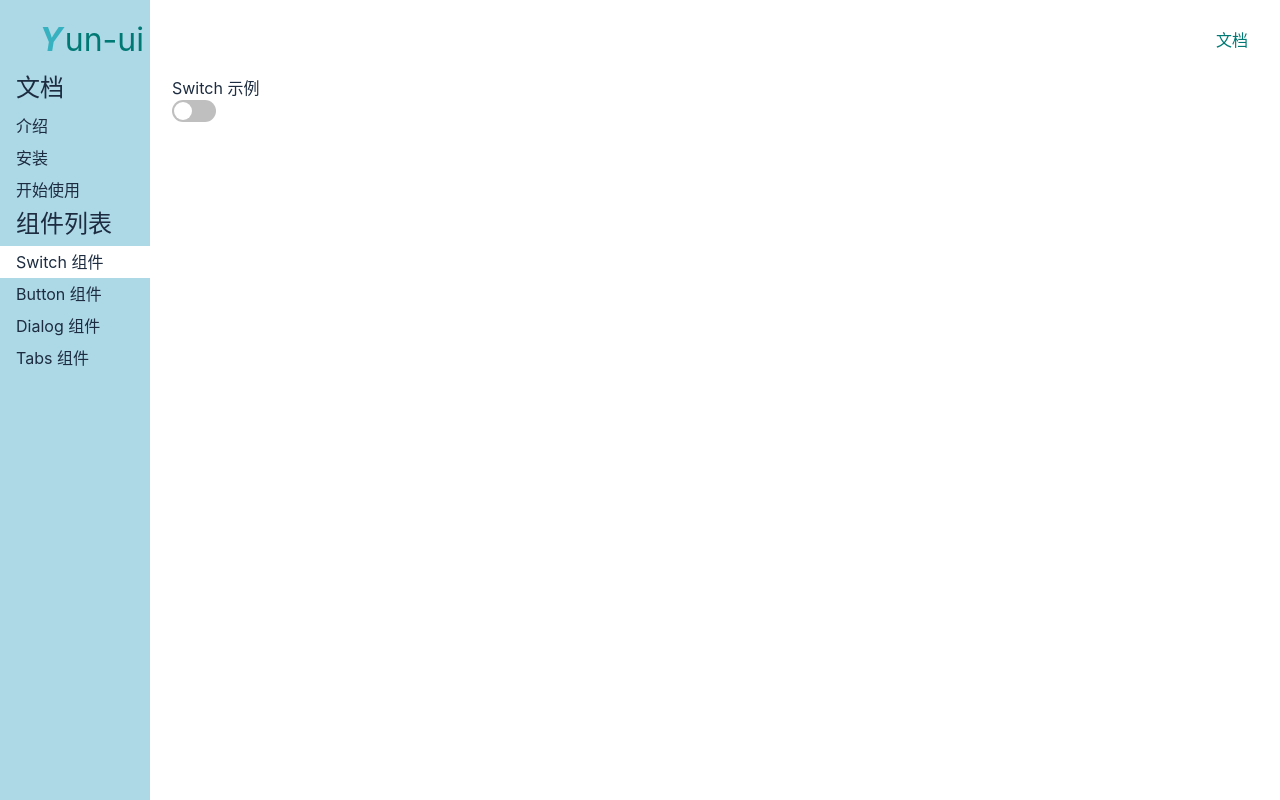
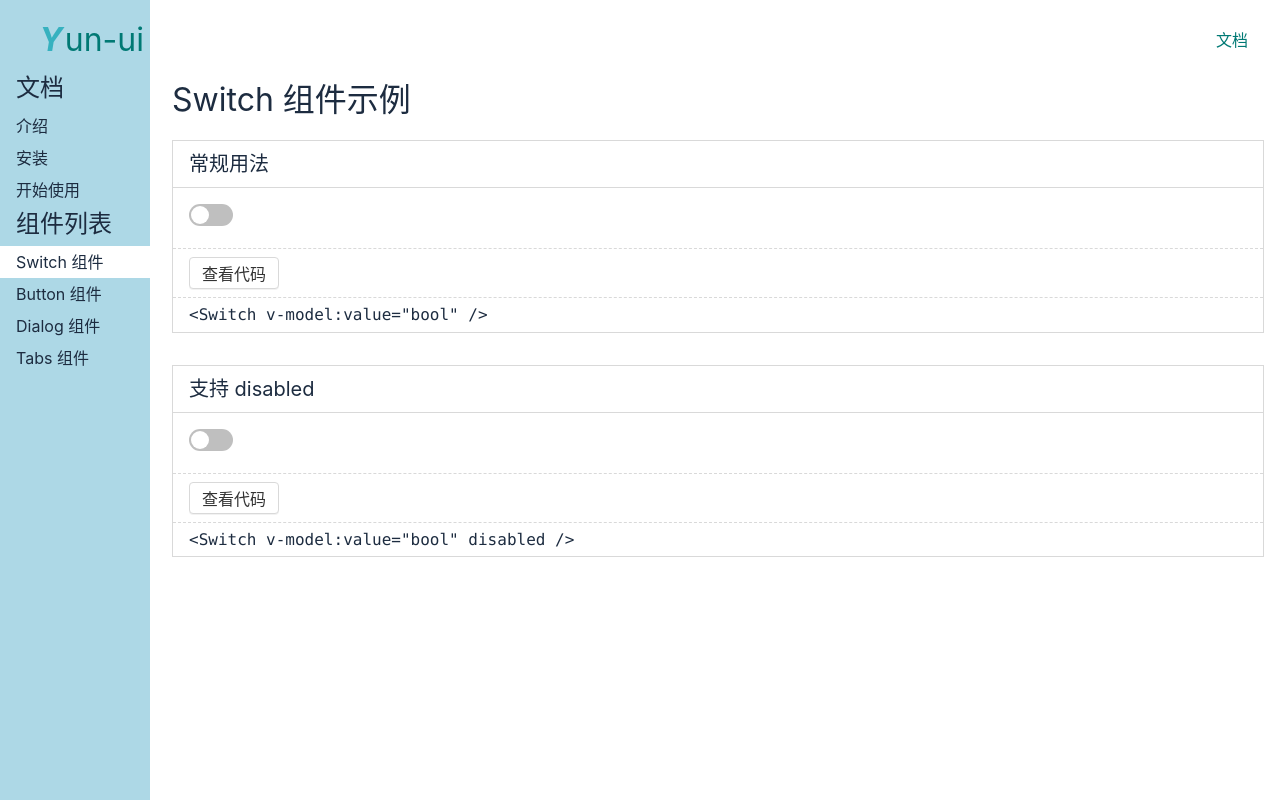
Before and after one commit to xixixiaoyu/vue3-yun-ui, a Vue app: page /#/doc/switch in a window 1280 px wide. Built offline with nearby package versions, Linux system fonts and the light colour scheme.

Commit message:
更新 SwitchDemo

```diff
--- a/src/components/SwitchDemo.vue
+++ b/src/components/SwitchDemo.vue
@@ -1,16 +1,78 @@
 <template>
-  <div>Switch 示例</div>
-  <Switch v-model:value="bool" />
+<div>
+  <h1>Switch 组件示例 </h1>
+  <div class="demo">
+    <h2>常规用法</h2>
+    <div class="demo-component">
+      <Switch v-model:value="bool" />
+    </div>
+    <div class="demo-actions">
+      <Button>查看代码</Button>
+    </div>
+    <div class="demo-code">
+      <pre>&lt;Switch v-model:value="bool" /&gt;</pre>
+    </div>
+  </div>
+  <div class="demo">
+    <h2>支持 disabled </h2>
+    <div class="demo-component">
+      <Switch v-model:value="bool" disabled />
+    </div>
+    <div class="demo-actions">
+      <Button>查看代码</Button>
+    </div>
+    <div class="demo-code">
+      <pre>&lt;Switch v-model:value="bool" disabled /&gt;</pre>
+    </div>
+  </div>
+</div>
 </template>
 
 <script lang="ts">
-import { ref } from "vue";
-import Switch from "../lib/Switch.vue";
+import Switch from '../lib/Switch.vue'
+import Button from '../lib/Button.vue'
+import {
+  ref
+} from 'vue'
 export default {
-  components: { Switch },
+  components: {
+    Switch,
+    Button
+  },
   setup() {
-    const bool = ref(false);
-    return { bool };
-  },
-};
+    const bool = ref(false)
+    return {
+      bool
+    }
+  }
+}
 </script>
+
+<style lang="scss" scoped>
+$border-color: #d9d9d9;
+.demo {
+  border: 1px solid $border-color;
+  margin: 16px 0 32px;
+  >h2 {
+    font-size: 20px;
+    padding: 8px 16px;
+    border-bottom: 1px solid $border-color;
+  }
+  &-component {
+    padding: 16px;
+  }
+  &-actions {
+    padding: 8px 16px;
+    border-top: 1px dashed $border-color;
+  }
+  &-code {
+    padding: 8px 16px;
+    border-top: 1px dashed $border-color;
+    >pre {
+      line-height: 1.1;
+      font-family: Consolas, 'Courier New', Courier, monospace;
+      margin: 0;
+    }
+  }
+}
+</style>
```
